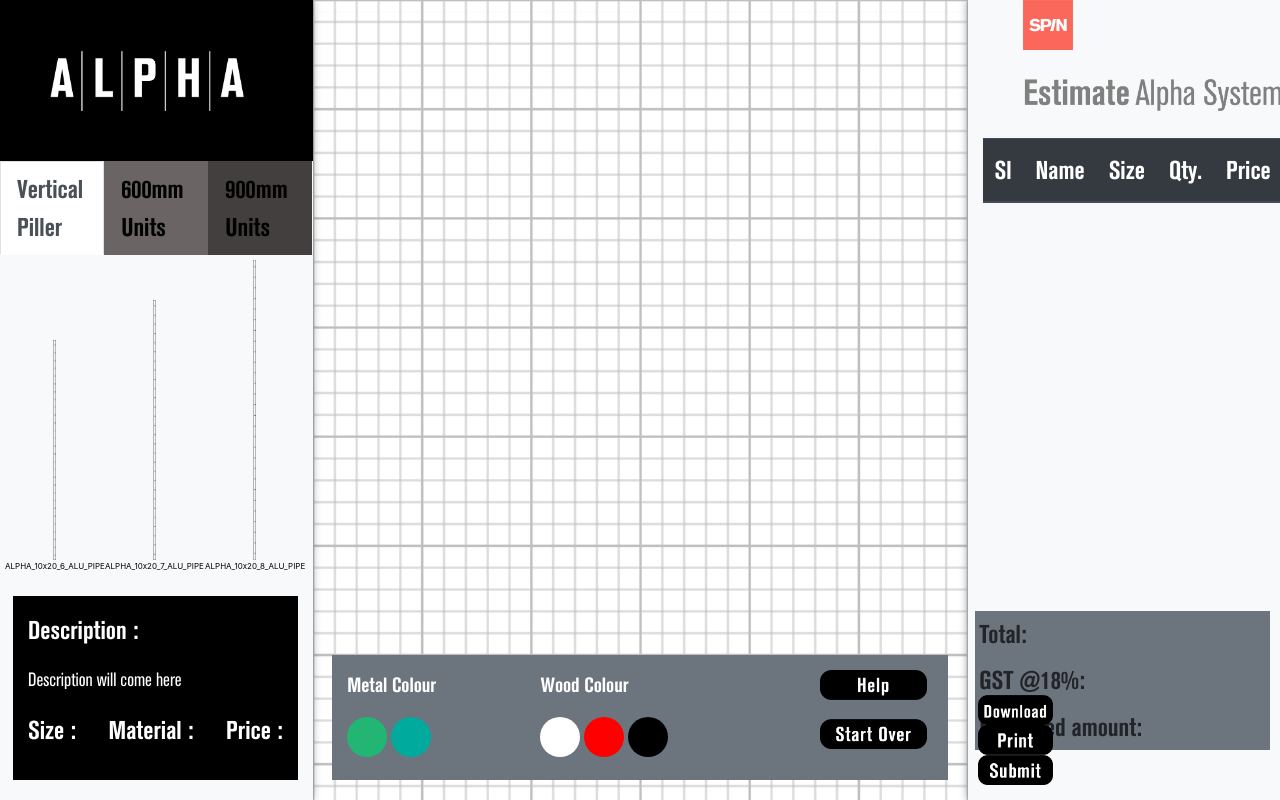
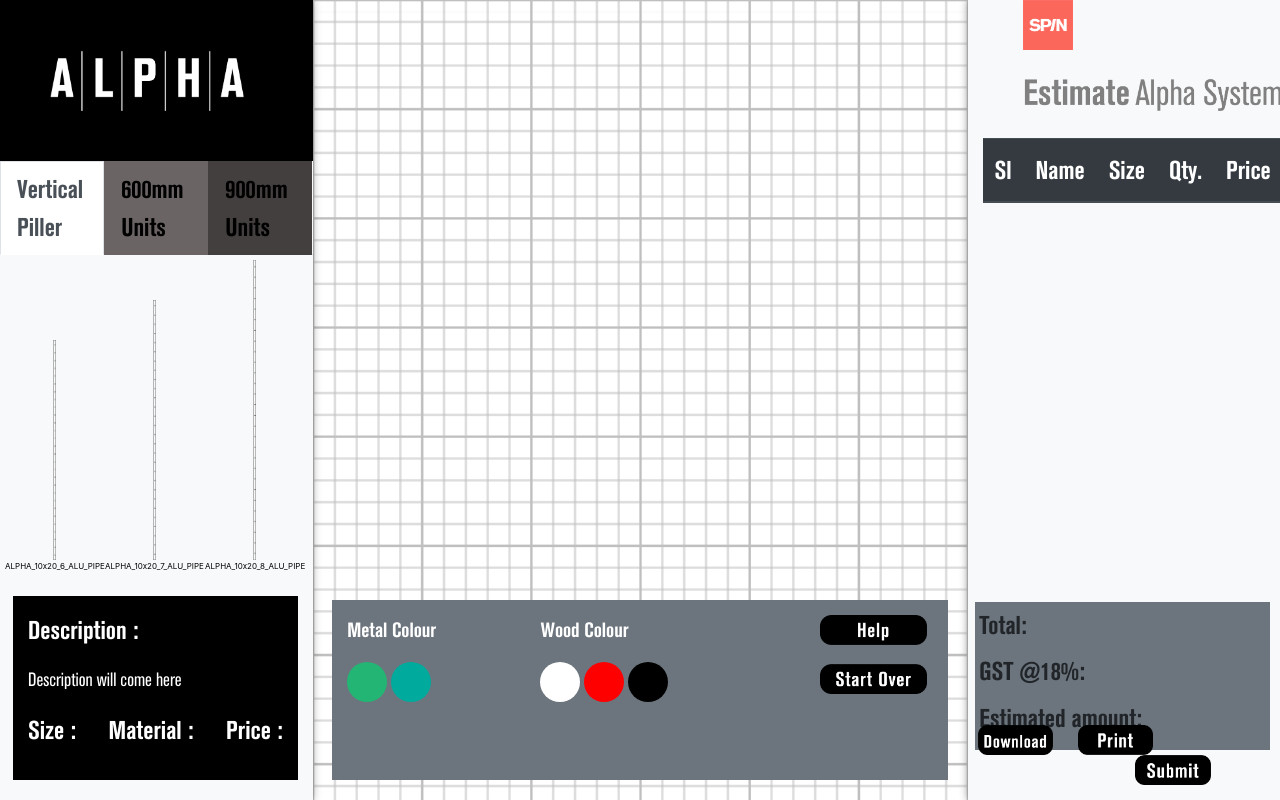
Before and after one commit to GuptaRaghav/Atlas, a PHP site: page / in a window 1280 px wide. Run offline with PHP 8.4, Linux system fonts and the light colour scheme; some libraries are stand-ins or nearby versions.

Commit message:
mid botttom panel, sidepanel right bottom  panel height modified

```diff
--- a/css/style.css
+++ b/css/style.css
@@ -108,7 +108,7 @@
 }
 .colorcontainer{
     padding: 15px;
-    height:125px;
+    height:180px;
     background-color: #6c757d;
     /* width: 65%; */
     bottom: 20px;
@@ -252,6 +252,7 @@
       position: absolute;
       bottom: 50px;
       width: 90%;
+      height: 148px;
       font-size: 1.6em;
       font-family: boldFont
 }
--- a/index.html
+++ b/index.html
@@ -197,13 +197,13 @@
 							</tr>
 						</table> -->
 						<div id="container">
-							<div id="left">
+							<div class="rightPanel-left">
 								<img src="image/download@2x.png" style="height:30px" id="btnDonload"/>
 							</div>
-							<div id="right">
+							<div class="rightPanel-center">
 								<img src="image/print@2x.png" style="height:30px" id="btnPrint"/>
 							</div>
-							<div id="center"><img src="image/submit@2x.png" style="height:30px" id="btnSubmit"/></div>
+							<div class="rightPanel-right"><img src="image/submit@2x.png" style="height:30px" id="btnSubmit"/></div>
 						  </div>
 							<!-- <button style=" width: 120px!important; background-image:" id="btnDonload">Download </button> -->
 
```
